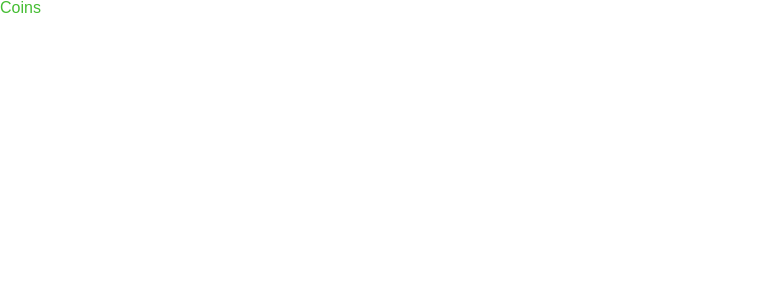
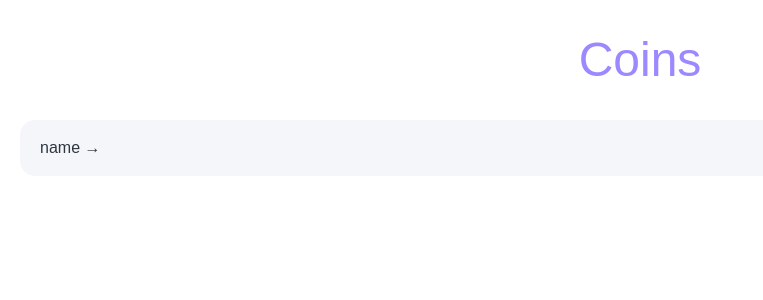
Before and after one commit to hongyeongjune/react-js-master-class, a React (Create React App) app in the folder react-masterclass/: page / in a window 1280 px wide. Shown: the top 300 px of the page, without its empty margins (0-763 px from the left). Built offline with nearby package versions, Linux system fonts and the light colour scheme.

Commit message:
[CRYPTO TRACKER] Home part One

```diff
--- a/react-masterclass/src/GlobalStyle.tsx
+++ b/react-masterclass/src/GlobalStyle.tsx
@@ -57,6 +57,7 @@
 }
 a {
     text-decoration: none;
+    color: inherit;
 }
 `
 
--- a/react-masterclass/src/routes/Coins.tsx
+++ b/react-masterclass/src/routes/Coins.tsx
@@ -1,12 +1,63 @@
+import { Link } from 'react-router-dom'
 import styled from 'styled-components';
 
+const Container = styled.div`
+  padding: 0px 20px;
+`;
+
+const Header = styled.header`
+  height: 15vh;
+  display: flex;
+  justify-content: center;
+  align-items: center;
+`;
+
+const CoinsList = styled.ul``;
+
+const Coin = styled.li`
+  background-color: ${props => props.theme.textColor};
+  color: ${props => props.theme.backgroundColor};
+  border-radius: 15px;
+  margin-bottom: 10px;
+  a {
+    padding: 20px;
+    transition: color 0.2s ease-in;
+    display: block;
+  }
+  &:hover {
+    a {
+      color: ${(props) => props.theme.accentColor};
+    }
+  }
+`;
+
 const Title = styled.h1`
-    color: ${props => props.theme.accentColor}
-`
+  font-size: 48px;
+  color: ${props => props.theme.accentColor};
+`;
 
 function Coins() {
+    const coins = [
+        {
+            id: "btc-button",
+            name: "name"
+        }
+    ];
     return (
-        <Title>Coins</Title>
+        <Container>
+            <Header>
+                <Title>Coins</Title>
+            </Header>
+            <CoinsList>
+                {
+                    coins.map((coin) => (
+                        <Coin key={coin.id}>
+                            <Link to={`/${coin.id}`}>{coin.name} &rarr;</Link>
+                        </Coin>
+                    ))
+                }
+            </CoinsList>
+        </Container>
     );
 }
 
--- a/react-masterclass/src/theme.ts
+++ b/react-masterclass/src/theme.ts
@@ -3,5 +3,5 @@
 export const defaultTheme: DefaultTheme = {
     backgroundColor: "#2f3640",
     textColor: "#f5f6fa",
-    accentColor: "#44bd32",
+    accentColor: "#9c88ff",
 };
```
